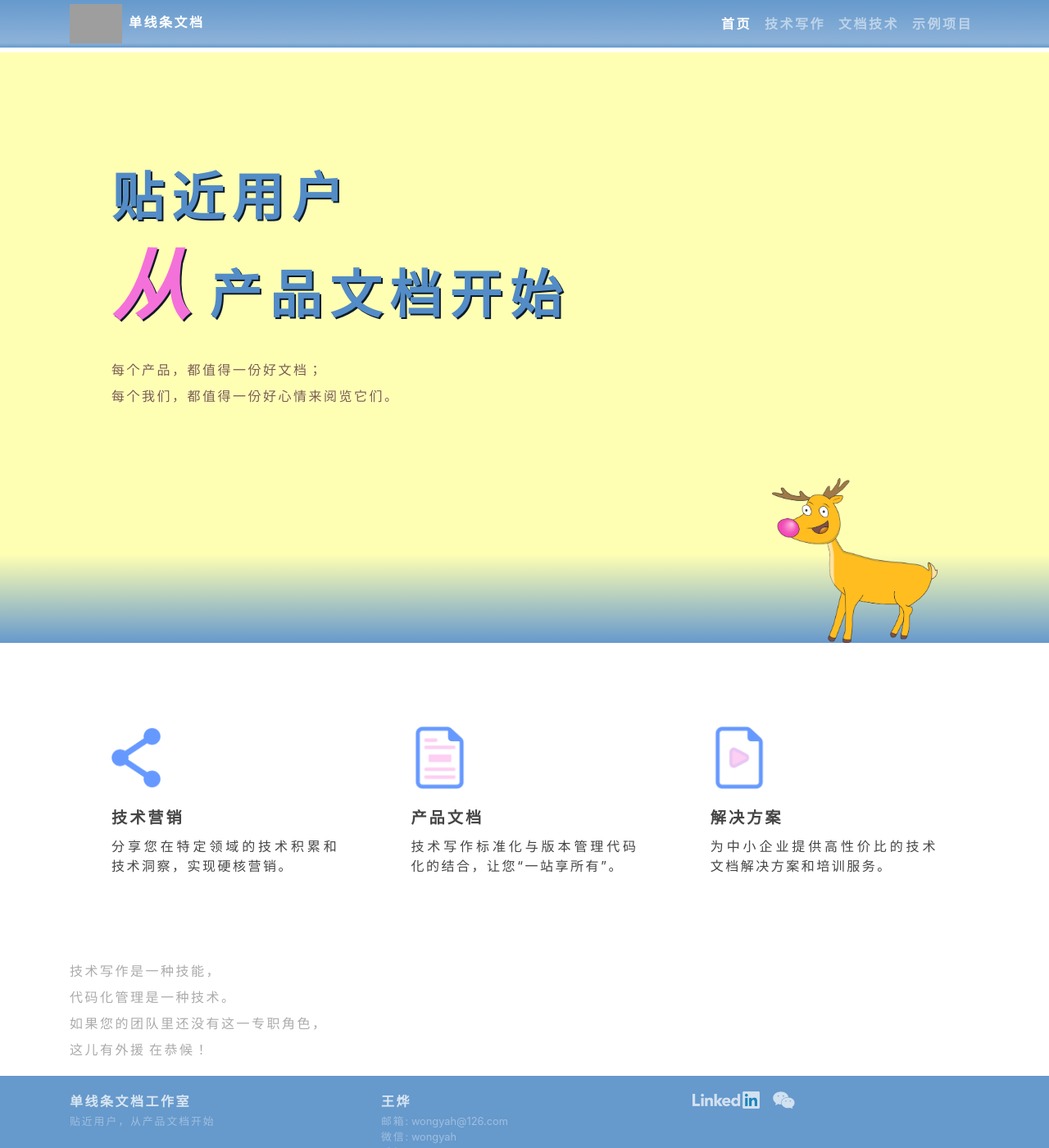
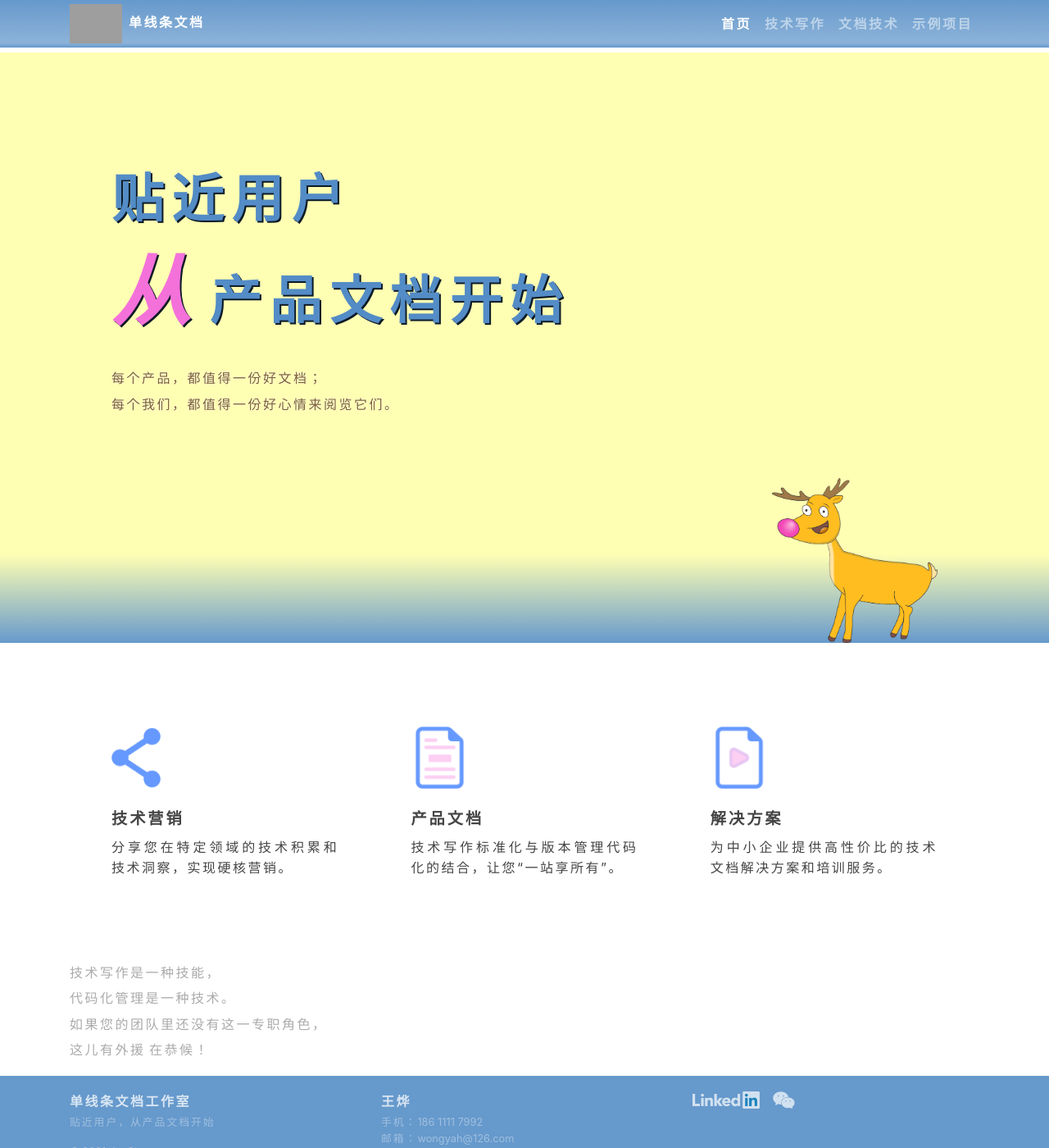
Before and after one commit to wongyah/docsimpo.work, a Jekyll site: the page built from index.html, in a window 1280 px wide and 1400 px high. Shown: the whole window at 82% size. Built offline with Jekyll 4.4.1, drawn with Linux system fonts in a browser that asks for light colours; some of the changed text lies outside the part shown; grey boxes are pictures that could not be loaded.

Commit message:
Bootstrap: 页底推广词，手机版页脚联系方式适配（自动换行）

```diff
--- a/_includes/footer.html
+++ b/_includes/footer.html
@@ -1,10 +1,12 @@
-    <!-- 页脚之上 -->
-    <div class="container-fluid" id="footerAbove">
-      <div class="container above-footer">
-        <p>技术写作是一种技能，</p>
-        <p>代码化管理是一种技术。</p>
-        <p>如果您的团队里还没有这一专职角色，</p>
-        <p>这儿有外援 在恭候！</p>
+    <!-- 页底推广词 -->
+    <div class="container-fluid">
+      <div class="container mb-3 ad-self-bottom">
+        <p>
+          技术写作是一种技能，<br>
+          代码化管理是一种技术。<br>
+          如果您的团队里还没有这一专职角色，<br>
+          这儿有外援 在恭候！
+        </p>
       </div>
     </div>
 
@@ -17,8 +19,7 @@
           <div class="my-2 my-md-0 col-md brand">
             <h4>单线条文档工作室</h4>
             <p class="small">贴近用户，从产品文档开始</p>
-            <p class="small copyright-null"><br></p> <!--插入空段落作为间距，简化CSS样式代码 -->
-            <p class="small" id="copyright-min875">&copy; 2021 docSimpo</p>
+            <p class="small mt-3" id="copyright">&copy; 2021 docSimpo</p>
           </div>
 
           <div class="my-2 my-md-0 col-md contact">
@@ -28,14 +29,14 @@
               </div>
             </div>
             <div class="row">
-              <div class="col-6 col-md-12">
-                <p class="small">邮箱: wongyah@126.com </p>
+              <div class="col-auto col-md-12">
+                <p class="small">手机：186 1111 7992</p>
               </div>
-              <div class="col-6 col-md-12">
-                <p class="small">微信: wongyah </p>
+              <div class="col-auto col-md-12">
+                <p class="small">邮箱：wongyah@126.com</p>
               </div>
-              <div class="col-6 col-md-12">
-                <p class="small">手机: 186 1111 7992 </p>
+              <div class="col-auto col-md-12">
+                <p class="small">微信：wongyah</p>
               </div>
             </div>
           </div>
--- a/_sass/body.scss
+++ b/_sass/body.scss
@@ -17,7 +17,7 @@
   // font-family: $font-family-body !important;
   color: inherit;
   letter-spacing: $letter-spacing-default;
-  line-height: $line-height-base;
+  line-height: $line-height-default;
   text-align: left;
   scroll-behavior: smooth;
 }
--- a/_sass/footerMin875.scss
+++ b/_sass/footerMin875.scss
@@ -1,11 +1,8 @@
 
-//! 页脚之上
-.above-footer{
-  margin-bottom: 1em;
-  p{
-    color: lighten($text-color-body, 40%);
-    line-height: $line-height-content;
-  }
+//! 页底推广词
+.ad-self-bottom p {
+  color: lighten($text-color-body, 40%);
+  line-height: $line-height-high;
 }
 
 
@@ -42,22 +39,16 @@
   border-radius: 5px;
 }
 
-// 将二维码定位在页脚上方
+// 将二维码定位在页脚上方，并隐藏
 #wechat-qr {
   position: absolute;
   top: -6rem;
   left: 9rem;
-}
-
-#wechat-qr {
   display: none;
-  height: 0;
 }
 
 
 //! 点击、鼠标滑过时的动作
-
-
 
 #wechat-qr-checkbox {
   display: none;
@@ -71,26 +62,6 @@
 }
 
 
-
-// #icon-wechat:clicked ~ #qrcode-wechat {display: inline-block;}
-
 @media screen and (min-width: 768px) {
   #icon-wechat:hover ~ #wechat-qr {display: inline-block;}
-
 }
-
-
-// #icon-linkedin:hover {
-//   padding-bottom: 0.3em;
-//   border-bottom: 2pt solid rgba($text-color-header, 0.6);
-
-//   & ~ #qrcode-linkedin{
-//     display: inline-block;
-//   }
-// }
-
-
-/* copyright */
-#copyright-max875{
-  display: none;
-}
--- a/_sass/variable.scss
+++ b/_sass/variable.scss
@@ -37,8 +37,9 @@
 
 $line-height-header: 3em;
 $line-height-footer: 1.4em;
-$line-height-base: 1.5em;
-$line-height-high: modular-scale(1, $line-height-base);
+$line-height-base: 1em;
+$line-height-default: modular-scale(2, $line-height-base);
+$line-height-high: modular-scale(3, $line-height-base);
 $line-height-content: 2em;
 
 //! 布局
```
Also changed, not shown: other parts of _includes/footer.html (+0 -1 lines), 4 other files.
